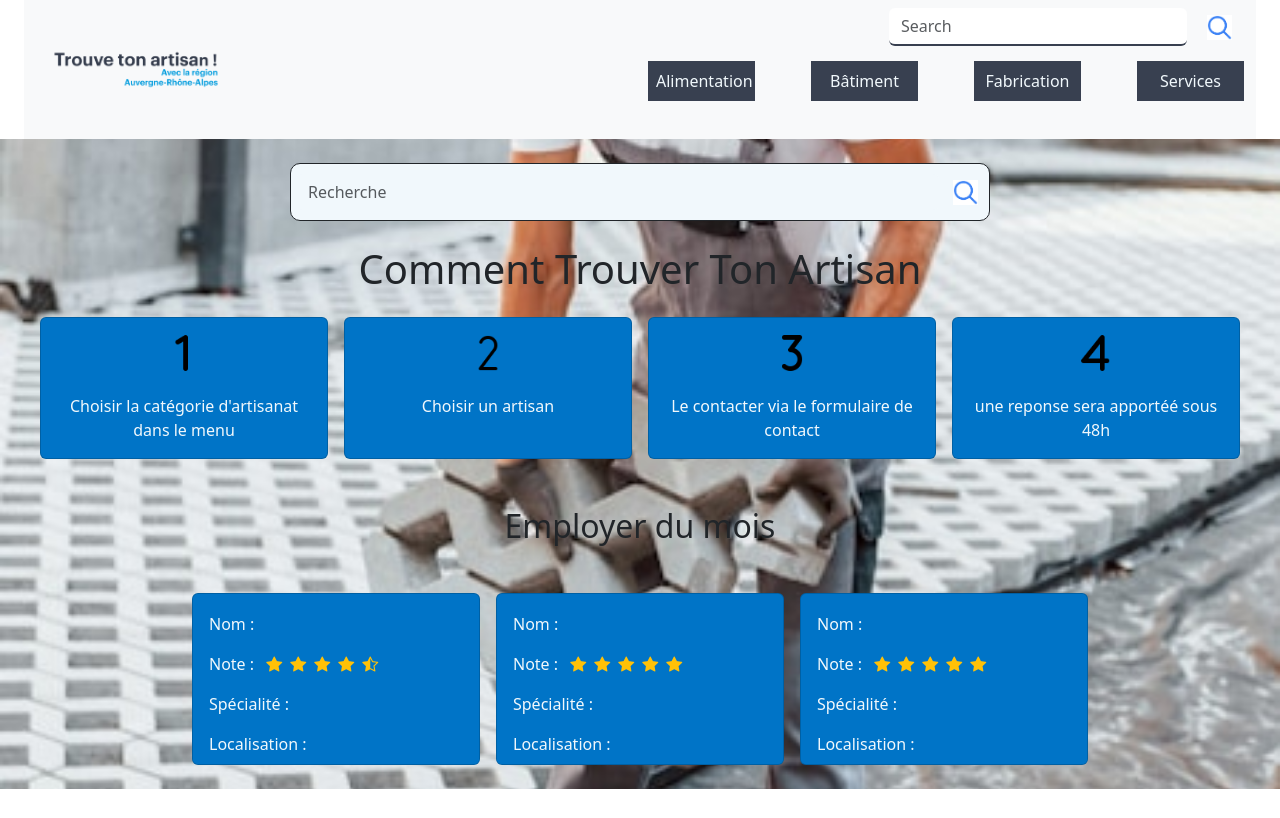
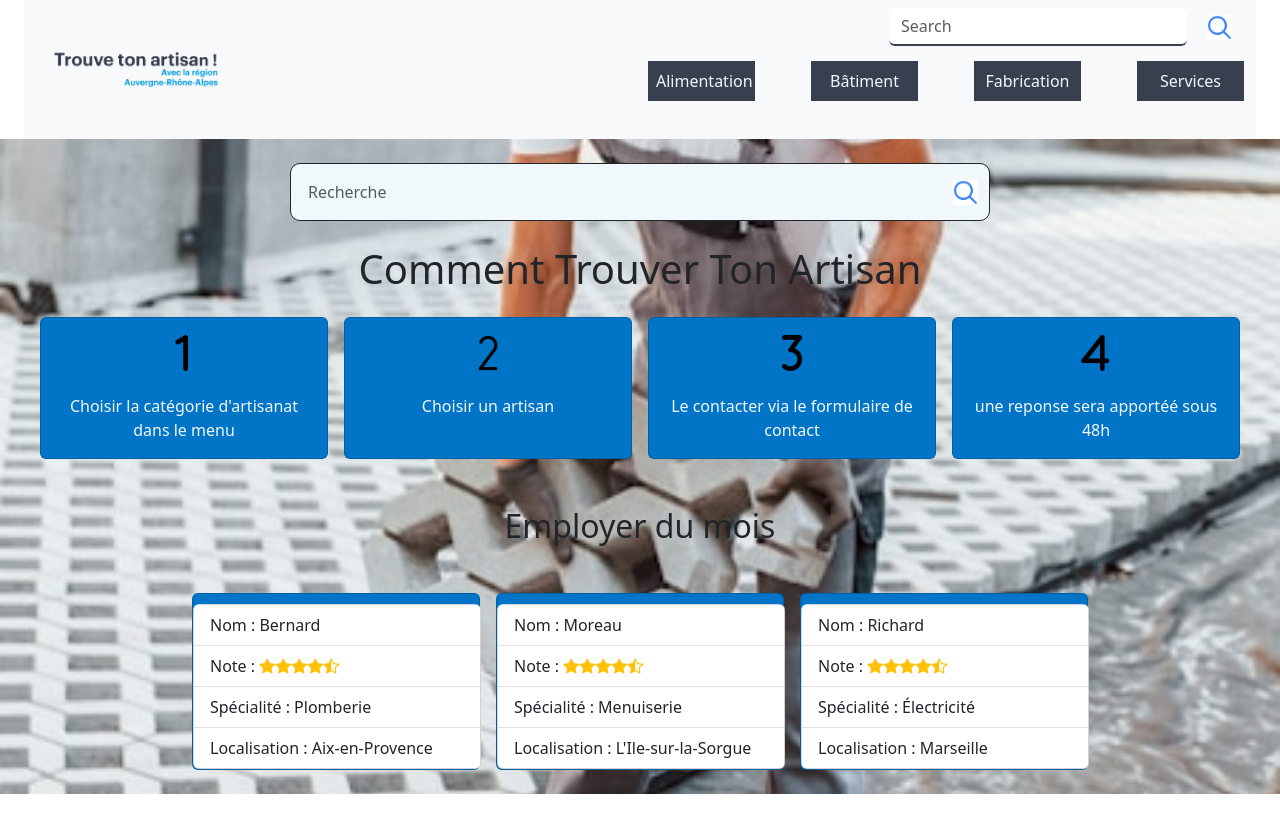
Before and after one commit to desteur1/mon-artisan, an Angular app: page / in a window 1280 px wide. Built offline with nearby package versions, Linux system fonts and the light colour scheme.

Commit message:
end service and item component

```diff
--- /dev/null
+++ b/src/app/artisan-data.service.ts
@@ -0,0 +1,152 @@
+import { Injectable } from '@angular/core';
+
+@Injectable({
+  providedIn: 'root',
+})
+export class ArtisanDataService {
+  private items = [
+    // Batiment
+    {
+      nom: 'Bernard',
+      note: 4.5,
+      specialite: 'Plomberie',
+      localisation: 'Aix-en-Provence',
+      department: 'Batiment',
+    },
+    {
+      nom: 'Moreau',
+      note: 4.8,
+      specialite: 'Menuiserie',
+      localisation: "L'Ile-sur-la-Sorgue",
+      department: 'Batiment',
+    },
+    {
+      nom: 'Richard',
+      note: 4.2,
+      specialite: 'Électricité',
+      localisation: 'Marseille',
+      department: 'Batiment',
+    },
+    {
+      nom: 'Martin',
+      note: 4.3,
+      specialite: 'Maçonnerie',
+      localisation: 'Gourdes',
+      department: 'Batiment',
+    },
+
+    // Service
+    {
+      nom: 'Michel',
+      note: 4.4,
+      specialite: 'Décoration',
+      localisation: 'Montpellier',
+      department: 'Service',
+    },
+    {
+      nom: 'Roux',
+      note: 3.7,
+      specialite: 'Ébénisterie',
+      localisation: 'Les Beaux de Provence',
+      department: 'Service',
+    },
+    {
+      nom: 'Lambert',
+      note: 3.8,
+      specialite: 'Cordonnerie',
+      localisation: 'Toulon',
+      department: 'Service',
+    },
+    {
+      nom: 'David',
+      note: 4.0,
+      specialite: 'Couture',
+      localisation: 'Saint-Paul de Vence',
+      department: 'Service',
+    },
+
+    // Alimentation
+    {
+      nom: 'Petit',
+      note: 3.8,
+      specialite: 'Jardinage',
+      localisation: 'Saint-Rémy-de-Provence',
+      department: 'Alimentation',
+    },
+    {
+      nom: 'Durand',
+      note: 4.6,
+      specialite: 'Boulangerie',
+      localisation: 'Moustiers-Sainte-Marie',
+      department: 'Alimentation',
+    },
+    {
+      nom: 'Simon',
+      note: 4.9,
+      specialite: 'Vitraillerie',
+      localisation: 'Avignon',
+      department: 'Alimentation',
+    },
+    {
+      nom: 'Laurent',
+      note: 4.7,
+      specialite: 'Cuisine',
+      localisation: 'Saint-Tropez',
+      department: 'Alimentation',
+    },
+
+    // Fabrication
+    {
+      nom: 'Robert',
+      note: 4.2,
+      specialite: 'Serrurerie',
+      localisation: 'Antibes',
+      department: 'Fabrication',
+    },
+    {
+      nom: 'Alain',
+      note: 3.6,
+      specialite: 'Carrelage',
+      localisation: 'Roussillon',
+      department: 'Fabrication',
+    },
+    {
+      nom: 'Dubois',
+      note: 4.1,
+      specialite: 'Peinture',
+      localisation: 'Uzès',
+      department: 'Fabrication',
+    },
+    {
+      nom: 'Thomas',
+      note: 3.9,
+      specialite: 'Mécanique',
+      localisation: 'Toulouse',
+      department: 'Fabrication',
+    },
+  ];
+
+  // Fetch all items
+  getItems() {
+    return this.items;
+  }
+  // fetch items by department
+  getItemByDepartment(department: string) {
+    return this.items.filter(
+      (item) => item.department.toLowerCase() === department.toLowerCase()
+    );
+  }
+
+  // Fetch items for a specific page
+  getItemsByPage(page: number) {
+    const itemsPerPage = 4; // Number of items per page
+    const startIndex = (page - 1) * itemsPerPage; // Calculate the starting index
+    return this.items.slice(startIndex, startIndex + itemsPerPage); // Return the items for the requested page
+  }
+
+  // Fetch an item by its index
+  getItemByIndex(index: number) {
+    return this.items[index];
+  }
+  constructor() {}
+}
--- a/src/app/home/home.component.html
+++ b/src/app/home/home.component.html
@@ -64,53 +64,12 @@
   <section
     class="main-item-3 d-flex flex-wrap justify-content-center gap-3 mb-4 pb-4"
   >
-    <div class="card item-card" style="width: 18rem">
-      <ul class="list-group list-group-flush">
-        <li class="list-group-item">Nom :</li>
-        <li class="list-group-item">
-          Note :
-          <!--bootstrap icons-->
-          <i class="bi bi-star-fill text-warning ms-2"></i>
-          <i class="bi bi-star-fill text-warning ms-2"></i>
-          <i class="bi bi-star-fill text-warning ms-2"></i>
-          <i class="bi bi-star-fill text-warning ms-2"></i>
-          <i class="bi bi-star-half text-warning ms-2"></i>
-        </li>
-        <li class="list-group-item">Spécialité :</li>
-        <li class="list-group-item">Localisation :</li>
-      </ul>
-    </div>
-    <div class="card item-card" style="width: 18rem">
-      <ul class="list-group list-group-flush">
-        <li class="list-group-item">Nom :</li>
-        <li class="list-group-item">
-          Note :
-          <!--bootstrap icons-->
-          <i class="bi bi-star-fill text-warning ms-2"></i>
-          <i class="bi bi-star-fill text-warning ms-2"></i>
-          <i class="bi bi-star-fill text-warning ms-2"></i>
-          <i class="bi bi-star-fill text-warning ms-2"></i>
-          <i class="bi bi-star-fill text-warning ms-2"></i>
-        </li>
-        <li class="list-group-item">Spécialité :</li>
-        <li class="list-group-item">Localisation :</li>
-      </ul>
-    </div>
-    <div class="card item-card" style="width: 18rem">
-      <ul class="list-group list-group-flush">
-        <li class="list-group-item">Nom :</li>
-        <li class="list-group-item">
-          Note :
-          <!--bootstrap icons-->
-          <i class="bi bi-star-fill text-warning ms-2"></i>
-          <i class="bi bi-star-fill text-warning ms-2"></i>
-          <i class="bi bi-star-fill text-warning ms-2"></i>
-          <i class="bi bi-star-fill text-warning ms-2"></i>
-          <i class="bi bi-star-fill text-warning ms-2"></i>
-        </li>
-        <li class="list-group-item">Spécialité :</li>
-        <li class="list-group-item">Localisation :</li>
-      </ul>
+    <div
+      *ngFor="let artisan of employeeOfTheMonth; let i = index"
+      class="card item-card"
+      style="width: 18rem"
+    >
+      <app-itemcard [item]="artisan" [index]="i"></app-itemcard>
     </div>
   </section>
 </main>
--- a/src/app/home/home.component.ts
+++ b/src/app/home/home.component.ts
@@ -1,11 +1,34 @@
 import { Component } from '@angular/core';
+import { ItemcardComponent } from '../itemcard/itemcard.component';
+import { CommonModule } from '@angular/common';
+import { ArtisanDataService } from '../artisan-data.service';
 
 @Component({
+  standalone: true,
   selector: 'app-home',
-  imports: [],
+  imports: [CommonModule, ItemcardComponent],
   templateUrl: './home.component.html',
   styleUrl: './home.component.scss',
 })
 export class HomeComponent {
   title = 'Comment Trouver Ton Artisan';
+  // topEmployees: any[] = []; // to store "employés du mois"
+  employeeOfTheMonth: any[] = [];
+
+  constructor(private ArtisanDataService: ArtisanDataService) {}
+  ngOnInit(): void {
+    //get top 3 employees base on the data from artisandataservice
+    const items = this.ArtisanDataService.getItems();
+    this.employeeOfTheMonth = items.length >= 3 ? items.slice(0, 3) : items; // top 3 items
+  }
+  // {
+  //   this.loadTopEmployees();
+  // }
+  // //load top employees (e.g base on the top rating)
+  // private loadTopEmployees(): void {
+  //   const allArtisans = this.ArtisanDataService.getItems();
+  //   this.topEmployees = allArtisans
+  //     .sort((a, b) => b.note - a.note) //Sort artisans by rating (highest first)
+  //     .slice(0, 3); // take the top 3 artisans
+  // }
 }
--- /dev/null
+++ b/src/app/itemcard/itemcard.component.html
@@ -0,0 +1,20 @@
+<div class="card item-card" style="width: 18rem">
+  <ul class="list-group list-group-flush">
+    <li class="list-group-item">Nom : {{ item.nom }}</li>
+    <!-- Display full stars -->
+    <li class="list-group-item">
+      Note :
+      <ng-container *ngFor="let star of getFullStars(item.note)">
+        <i class="bi bi-star-fill text-warning"></i>
+      </ng-container>
+
+      <!-- Display half star if applicable -->
+      <ng-container *ngIf="hasHalfStar(item.note)">
+        <i class="bi bi-star-half text-warning"></i>
+      </ng-container>
+    </li>
+
+    <li class="list-group-item">Spécialité : {{ item.specialite }}</li>
+    <li class="list-group-item">Localisation : {{ item.localisation }}</li>
+  </ul>
+</div>
--- /dev/null
+++ b/src/app/itemcard/itemcard.component.ts
@@ -0,0 +1,34 @@
+import { Component, Input } from '@angular/core';
+import { Router } from '@angular/router';
+import { CommonModule } from '@angular/common';
+
+@Component({
+  selector: 'app-itemcard',
+  imports: [CommonModule],
+  templateUrl: './itemcard.component.html',
+  styleUrl: './itemcard.component.scss',
+})
+export class ItemcardComponent {
+  @Input() item: any; //Input property to accept item data
+  @Input() index!: number; //Input property for item index
+
+  fullstars: number[] = [];
+  halfstar: boolean = false;
+  constructor(private router: Router) {}
+
+  ngOnInit() {
+    const full = Math.floor(this.item.note); // fetch the note
+    this.fullstars = Array(full).fill(0); // create an array for full stars
+    this.halfstar = this.item.note % 1 !== 0; // check if there's a half star
+  }
+
+  // Method to get the number of full stars
+  getFullStars(note: number): number[] {
+    return new Array(Math.floor(note)); // Return an array of full stars based on the note
+  }
+  // Method to check if there's a half star
+  hasHalfStar(note: number): boolean {
+    return note % 1 !== 0; // Return true if the note has a decimal part
+  }
+  //navigate to item details
+}
```
Also changed, not shown: src/app/itemcard/itemcard.component.scss (added), 2 other files (tests, documents, lock files or other folders).
